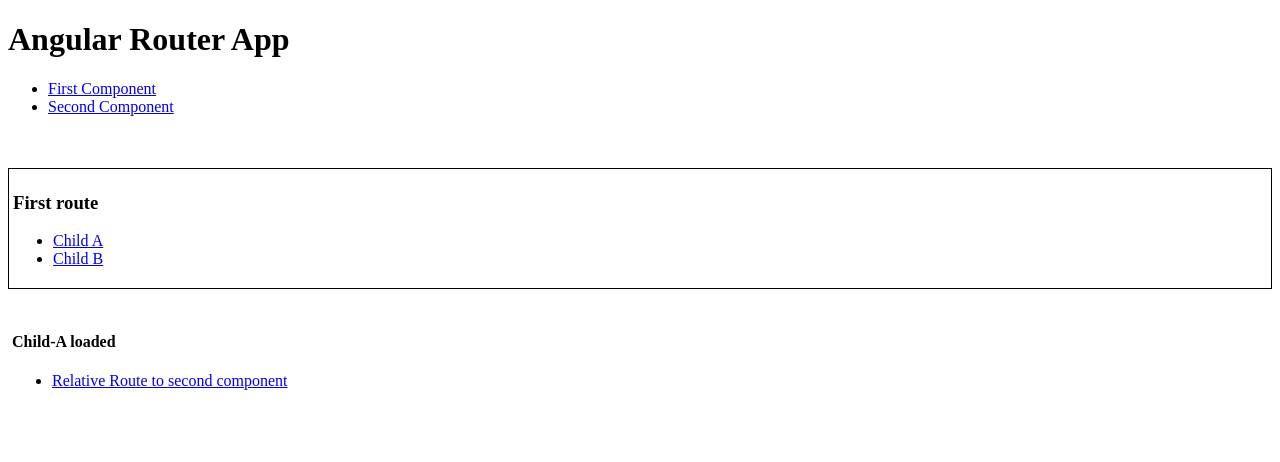
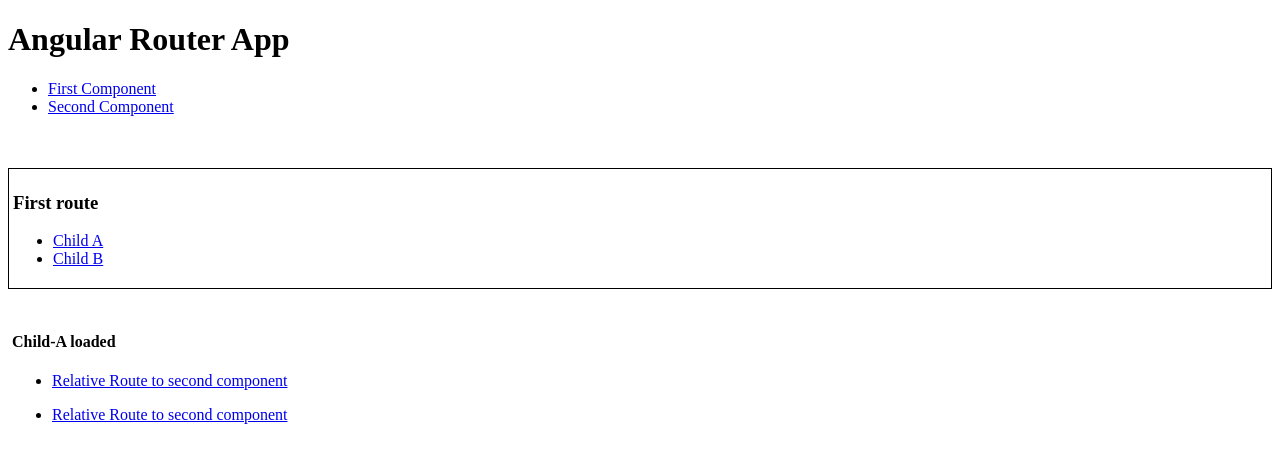
Before and after one commit to BjoernZimmi/Nachbearbeitung, an Angular app: page /first/child-a in a window 1280 px wide. Shown: the top 462 px of the page. Built offline with nearby package versions, Linux system fonts and the light colour scheme.

Commit message:
added a second route in child-a component

```diff
--- a/src/app/child-a/child-a.component.html
+++ b/src/app/child-a/child-a.component.html
@@ -4,6 +4,9 @@
     <ul>
       <li><a routerLink="../../second">Relative Route to second component</a></li>
     </ul>
+    <ul>
+      <li><a routerLink="./second">Relative Route to second component</a></li>
+    </ul>
   </nav>
 
   <router-outlet></router-outlet>
```
